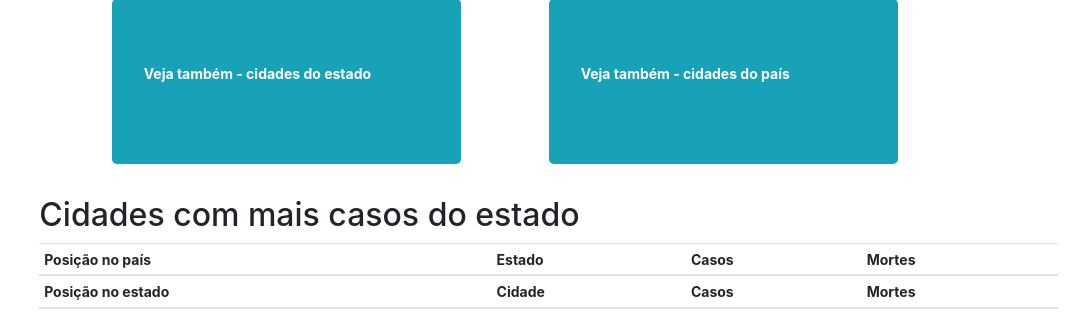
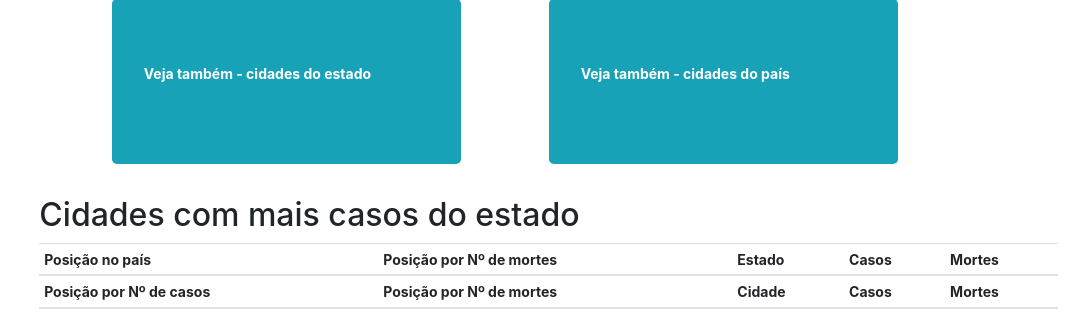
Before and after one commit to savionasc/exibicao-dados-covid19-php, a PHP site: page / in a window 1280 px wide. Shown: the part 912-1237 px from the top of the page, without its empty margins (198-1280 px from the left). Run offline with PHP 8.4, Linux system fonts and the light colour scheme; data that the repository does not hold is empty; a stand-in replaces the project's code that opens the database connection; some libraries are stand-ins or nearby versions.

Commit message:
Informações estado
Adicionado mais informações de casos do estado
#release

```diff
--- a/Release/index.php
+++ b/Release/index.php
@@ -145,7 +145,7 @@
           </div> -->
           <div class="jumbotron">
               <!--<p>Introdução do artigo</p><br /><br /><br /><br /><br /><br /><br /><br /> -->
-              <center><div id="graficoLinha" style="width: 900px; height: 500px;"></div></center>
+              <center><div id="graficoLinha" style="width: 90%; height: 500px;"></div></center>
           </div>
           <p><b>Descrição:</b></p>
           <p>Neste gráfico, é possível visualizar... Na horizontal (eixo X) se vê os dias e na vertical (eixo Y) se vê o número de casos confirmados de COVID19.</p>
@@ -209,6 +209,7 @@
               <thead>
                 <tr>
                   <th>Posição no país</th>
+                  <th>Posição por Nº de mortes</th>
                   <th>Estado</th>
                   <th>Casos</th>
                   <th>Mortes</th>
@@ -216,7 +217,7 @@
               </thead>
               <tbody>
                 <?php
-                $sql = "SELECT DISTINCT `city_ibge_code`, ROW_NUMBER() OVER (ORDER BY `last_available_confirmed` DESC) contagem_linha, `city`, `last_available_confirmed`, `last_available_deaths` FROM `dados_covid19` WHERE `date` IN (SELECT max(`date`) FROM `dados_covid19`) and `place_type` = 'state' ORDER BY `last_available_confirmed` DESC";
+                $sql = "SELECT DISTINCT `city_ibge_code`, ROW_NUMBER() OVER (ORDER BY `last_available_confirmed` DESC) contagem_linha, ROW_NUMBER() OVER (ORDER BY `last_available_deaths` DESC) contagem_linha_mortes, `city`, `last_available_confirmed`, `last_available_deaths` FROM `dados_covid19` WHERE `date` IN (SELECT max(`date`) FROM `dados_covid19`) and `place_type` = 'state' ORDER BY `last_available_confirmed` DESC";
 
                 $buscar = mysqli_query($conexao,$sql);
 
@@ -228,10 +229,12 @@
                     $city = $dados['city'];
                     $last_available_confirmed = $dados['last_available_confirmed'];
                     $posicao = $dados['contagem_linha'];
+                    $posicao_mortes = $dados['contagem_linha_mortes'];
                     $last_available_deaths = $dados['last_available_deaths'];
                 ?>
                 <tr>
                   <td><?php echo $posicao; ?>º</td>
+                  <td><?php echo $posicao_mortes; ?>º</td>
                   <td><?php echo $city; ?></td>
                   <td><?php echo $last_available_confirmed; ?></td>
                   <td><?php echo $last_available_deaths; ?></td>
@@ -240,7 +243,8 @@
               </tbody>
               <thead>
                 <tr>
-                  <th>Posição no estado</th>
+                  <th>Posição por Nº de casos</th>
+                  <th>Posição por Nº de mortes</th>
                   <th>Cidade</th>
                   <th>Casos</th>
                   <th>Mortes</th>
@@ -249,7 +253,7 @@
               <tbody>
                 <?php
 
-                $sql = "SELECT DISTINCT `city_ibge_code`, ROW_NUMBER() OVER (ORDER BY `last_available_confirmed` DESC) contagem_linha, `city`, `last_available_confirmed`, `last_available_deaths` FROM `dados_covid19` WHERE `date` IN (SELECT max(`date`) FROM `dados_covid19`) and state = '".$est."' and `place_type` = 'city' ORDER BY `last_available_confirmed` DESC";
+                $sql = "SELECT DISTINCT `city_ibge_code`, ROW_NUMBER() OVER (ORDER BY `last_available_confirmed` DESC) contagem_linha, ROW_NUMBER() OVER (ORDER BY `last_available_deaths` DESC) contagem_linha_mortes, `city`, `last_available_confirmed`, `last_available_deaths` FROM `dados_covid19` WHERE `date` IN (SELECT max(`date`) FROM `dados_covid19`) and state = '".$est."' and `place_type` = 'city' ORDER BY `last_available_confirmed` DESC";
 
                 $buscar = mysqli_query($conexao,$sql);
 
@@ -260,15 +264,16 @@
                         $city = $dados['city'];
                         $last_available_confirmed = $dados['last_available_confirmed'];
                         $posicao = $dados['contagem_linha'];
+                        $posicao_mortes = $dados['contagem_linha_mortes'];
                         $last_available_deaths = $dados['last_available_deaths'];
                 ?>
                 <tr>
                   <td><?php echo $posicao?>º</td>
+                  <td><?php echo $posicao_mortes?>º</td>
                   <td><b><?php echo $city ?></b></td>
                   <td><?php echo $last_available_confirmed?></td>
                   <td><?php echo $last_available_deaths?></td>
                 </tr>
-
 
                 <?php } $ct++; } ?>
               </tbody>
```
